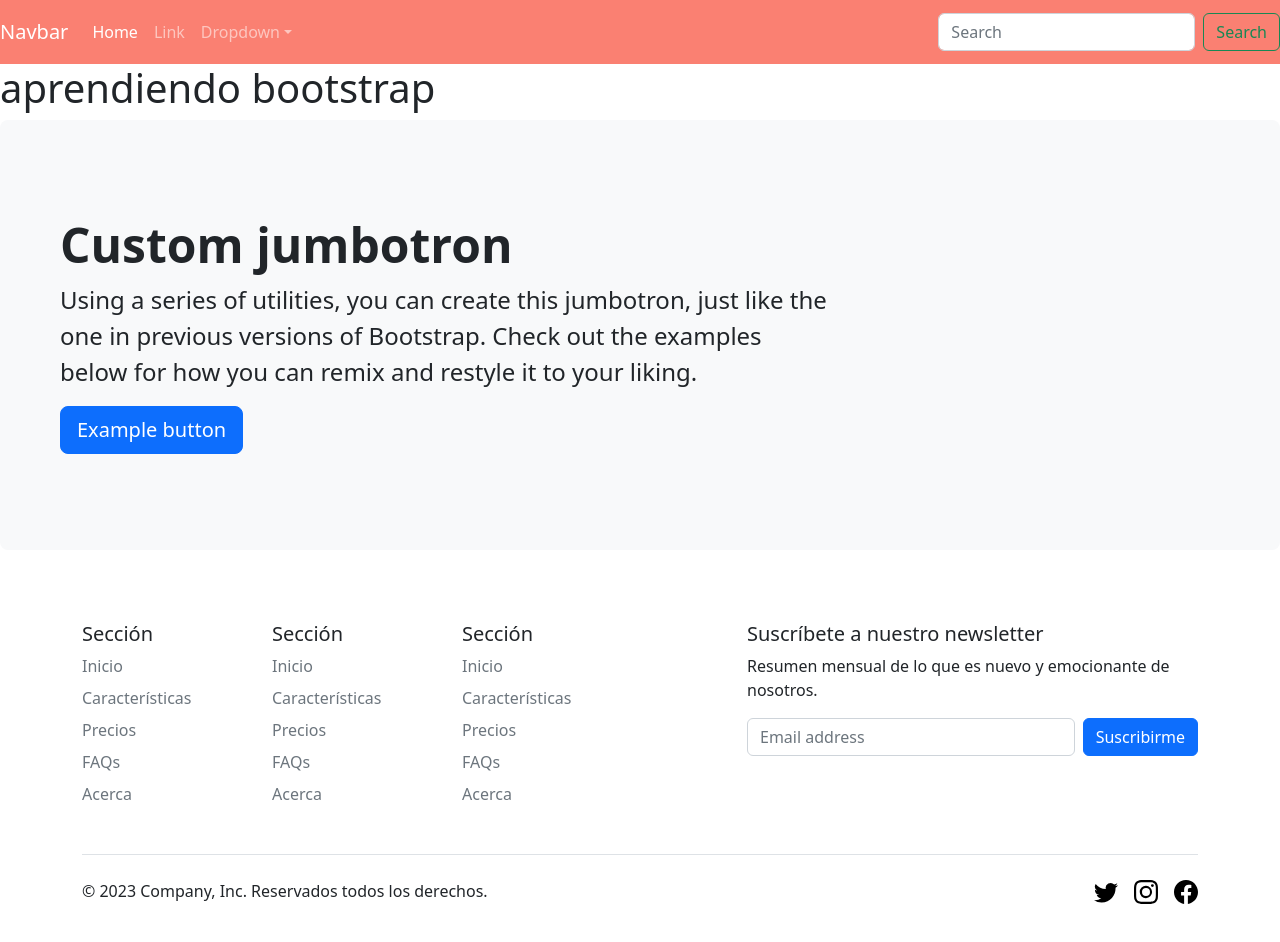
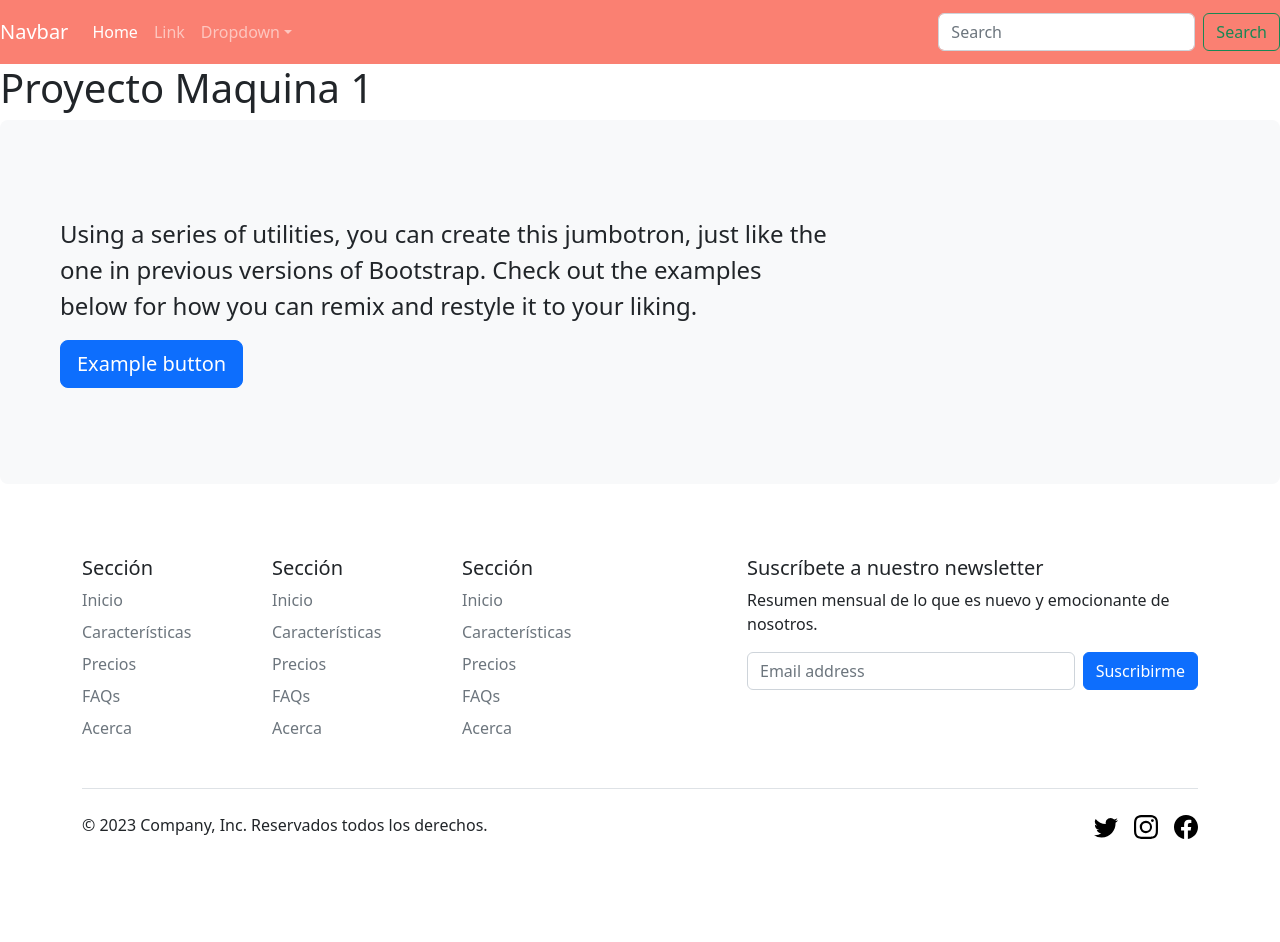
Before and after one commit to FabioDrizZt/Bootstrap-2, a plain HTML site: page index.html in a window 1280 px wide. Drawn offline with nearby package versions, Linux system fonts and the light colour scheme.

Commit message:
Maquina 1

```diff
--- a/index.html
+++ b/index.html
@@ -81,10 +81,9 @@
       </nav>
     </header>
     <main>
-      <h1>aprendiendo bootstrap</h1>
+      <h1>Proyecto Maquina 1</h1>
       <div class="p-5 mb-4 bg-light rounded-3">
         <div class="container-fluid py-5">
-          <h1 class="display-5 fw-bold">Custom jumbotron</h1>
           <p class="col-md-8 fs-4">
             Using a series of utilities, you can create this jumbotron, just
             like the one in previous versions of Bootstrap. Check out the
```
